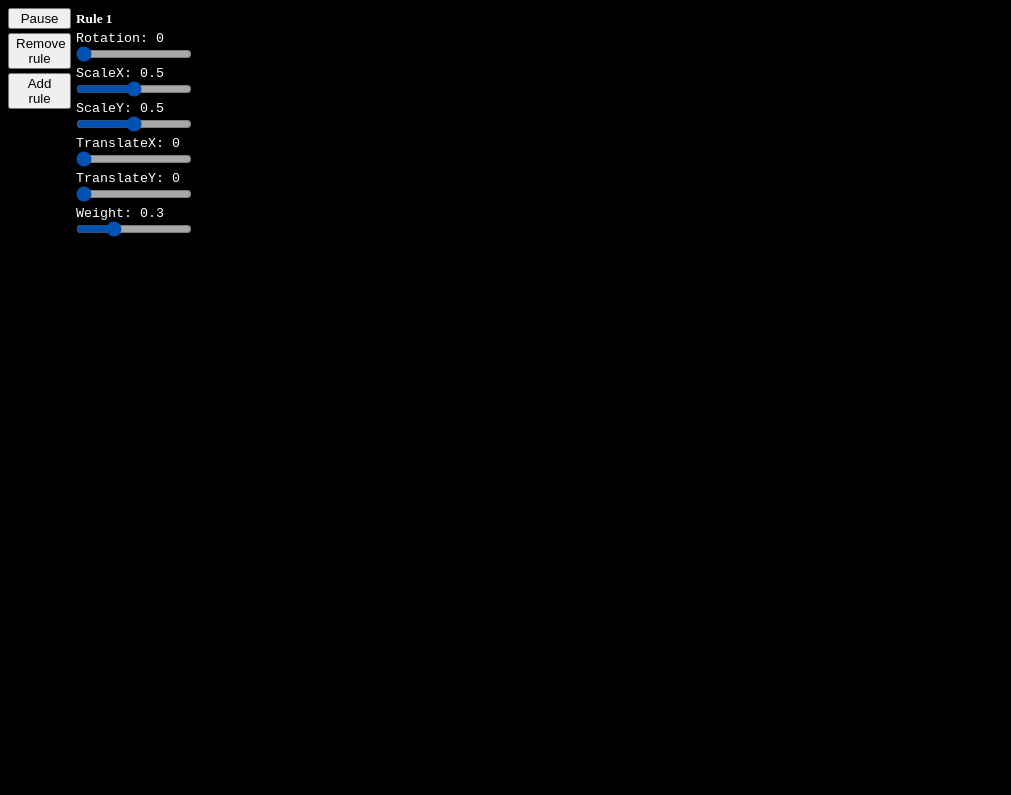
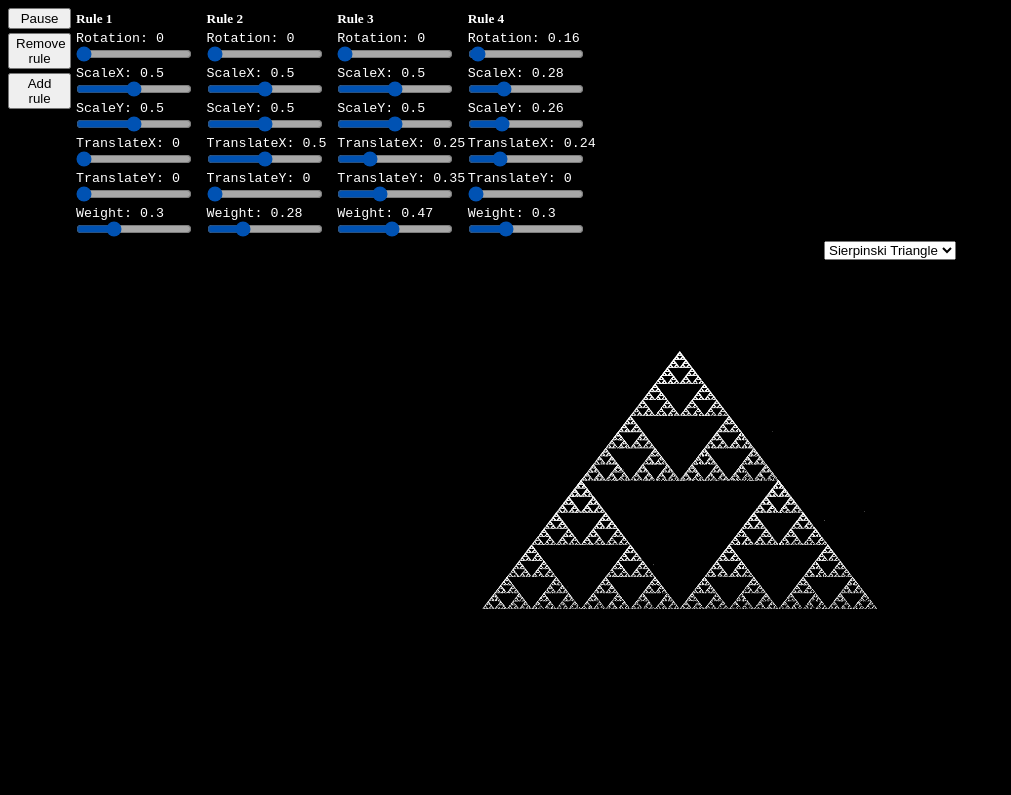
Before and after one commit to Pragyay/IFS-Fractals, a plain HTML site: page index.html in a window 1280 px wide. Shown: the whole page, without its empty margins (0-1011 px from the left). Drawn offline with Linux system fonts and the light colour scheme.

Commit message:
Added custom fractals

```diff
--- /dev/null
+++ b/fractals.js
@@ -0,0 +1,161 @@
+let BarnsleyFern = [
+    {
+        a: 0,
+        b: 0,
+        c: 0,
+        d: 0.2,
+        e: 0,
+        weight: 0.01,
+        color: "#FFFF00"
+    },
+    // succesively smaller leaflets
+    {
+        a: 0.85,
+        b: 0.04,
+        c: -0.04,
+        d: 0.85,
+        e: 0,
+        weight: 0.85 ,
+        color: "#24D82A"
+    },
+    // largest left hand leaflet
+    {
+        a: 0.20,
+        b: -0.26,
+        c: 0.23,
+        d: 0.22,
+        e: 0,
+        weight: 0.07,
+        color: "#CC0000"
+    },
+    // largest right hand leaflet
+    {
+        a: -0.15,
+        b: 0.28,
+        c: 0.26,
+        d: 0.24,
+        e: 0,
+        weight: 0.07,
+        color: "#0000CC"
+    }
+];
+
+// let MapleLeaf = [
+//     {
+//         a: 3.14,
+//         b: 0.14,
+//         c: 0.51,
+//         d: -0.08,
+//         e: -1.31,
+//         weight: 0.1,
+//         color: "#FFFFFF"
+//     },
+//     {
+//         a: 0.8,
+//         b:  0.62,
+//         c:  0.62,
+//         d: 1,
+//         e: -0.75,
+//         weight: 0.35,
+//         color: "#FF8000"
+//     },
+//     {
+//         a: 0.8,
+//         b: 0.646,
+//         c: 0.675,
+//         d: 0.675,
+//         e: -1,
+//         weight: 0.35,
+//         color: "#FFFF00"
+//     },
+//     {
+//         a: 0,
+//         b: 0.49,
+//         c: 0.5,
+//         d: 0.02,
+//         e: 1,
+//         weight: 0.2,
+//         color: "#FF99FF"
+//     }
+// ];
+
+let Vortex = [
+    {
+        a: 0.31,
+        b: -0.87,
+        c: -0.84,
+        d: 0.37,
+        e: 0.64,
+        weight: 0.912675,
+        color: "#00FFFF"
+    },
+    {
+        a: -0.9,
+        b: -0.55,
+        c: -0.35,
+        d: -0.19,
+        e: 0.28,
+        weight: 0.087325,
+        color: "#FFFFFF"
+    }
+];
+
+let IFSDragon = [
+    {
+        a: 0.93,
+        b: 0.7,
+        c: 0.87,
+        d: 0.01,
+        e: 0.48,
+        weight: 0.8,
+        color: "#00FFFF"
+    },
+    {
+        a: 0.76,
+        b:  0.8,
+        c: 0.47,
+        d: -0.03,
+        e: -0.02,
+        weight: 0.2,
+        color: "#FFFFFF"
+    }
+];
+
+let SierpinskiTriangle = [
+    {
+        a: 0,
+        b: 0.5,
+        c: 0.5,
+        d:0,
+        e: 0,
+        weight: 0.3,
+        color: "#FFFFFF"
+    },
+    {
+        a: 0,
+        b: 0.5,
+        c: 0.5,
+        d: 0.5,
+        e: 0,
+        weight: 0.28,
+        color: "#FFFFFF"
+    },
+    {
+        a: 0,
+        b: 0.5,
+        c: 0.5,
+        d: 0.25,
+        e: 0.35,
+        weight: 0.47,
+        color: "#FFFFFF"
+    },
+    {
+        a: 0.16,
+        b: 0.28,
+        c: 0.26,
+        d: 0.24,
+        e: 0,
+        weight: 0.3,
+        color: "#FFFFFF"
+    }
+];
--- a/index.html
+++ b/index.html
@@ -33,60 +33,71 @@
                 <input id = "weight1" type="range" min="0" max="1" step=".01" value="0.3" oninput="updateValue(this, this.value)">
             </div>
 
-            <!-- <div id="div2" class="rule">
+            <div id="div2" class="rule">
                 <h5>Rule 2  </h5>
                 <p>Rotate </p>
-                <input id = "a2" class="rotate" type="range" min="0" max="6.28" step=".04" value="0" onchange="updateValue(this, this.value)">
+                <input id = "a2" class="rotate" type="range" min="0" max="6.28" step=".04" value="0" oninput="updateValue(this, this.value)">
                 <p>ScaleX </p>
-                <input id = "b2" class="scale" type="range" min="0" max="1" step=".01" value="0.5" onchange="updateValue(this, this.value)">
+                <input id = "b2" class="scale" type="range" min="0" max="1" step=".01" value="0.5" oninput="updateValue(this, this.value)">
                 <p>ScaleY </p>
-                <input id = "c2" class="scale" type="range" min="0" max="1" step=".01" value="0.5" onchange="updateValue(this, this.value)">
+                <input id = "c2" class="scale" type="range" min="0" max="1" step=".01" value="0.5" oninput="updateValue(this, this.value)">
                 <p>TranslateX </p>
-                <input id = "d2" class="translate" type="range" min="0" max="1" step=".01" value="0.5" onchange="updateValue(this, this.value)">
+                <input id = "d2" class="translate" type="range" min="0" max="1" step=".01" value="0.5" oninput="updateValue(this, this.value)">
                 <p>TranslateY </p>
-                <input id = "e2" class="translate" type="range" min="0" max="1" step=".01" value="0" onchange="updateValue(this, this.value)">
+                <input id = "e2" class="translate" type="range" min="0" max="1" step=".01" value="0" oninput="updateValue(this, this.value)">
                 <p>Weight </p>
-                <input id = "weight2" type="range" min="0" max="1" step=".01" value="0.28" onchange="updateValue(this, this.value)">
+                <input id = "weight2" type="range" min="0" max="1" step=".01" value="0.28" oninput="updateValue(this, this.value)">
             </div>
 
             <div id="div3" class="rule">
                 <h5>Rule 3</h5>
                 <p>Rotate </p>
-                <input id = "a3" class="rotate" type="range" min="0" max="6.28" step=".04" value="0" onchange="updateValue(this, this.value)">
+                <input id = "a3" class="rotate" type="range" min="0" max="6.28" step=".04" value="0" oninput="updateValue(this, this.value)">
                 <p>ScaleX </p>
-                <input id = "b3" class="scale" type="range" min="0" max="1" step=".01" value="0.5" onchange="updateValue(this, this.value)">
+                <input id = "b3" class="scale" type="range" min="0" max="1" step=".01" value="0.5" oninput="updateValue(this, this.value)">
                 <p>ScaleY </p>
-                <input id = "c3" class="scale" type="range" min="0" max="1" step=".01" value="0.5" onchange="updateValue(this, this.value)">
+                <input id = "c3" class="scale" type="range" min="0" max="1" step=".01" value="0.5" oninput="updateValue(this, this.value)">
                 <p>TranslateX </p>
-                <input id = "d3" class="translate" type="range" min="0" max="1" step=".01" value="0.25" onchange="updateValue(this, this.value)">
+                <input id = "d3" class="translate" type="range" min="0" max="1" step=".01" value="0.25" oninput="updateValue(this, this.value)">
                 <p>TranslateY </p>
-                <input id = "e3" class="translate" type="range" min="0" max="1" step=".01" value="0.35" onchange="updateValue(this, this.value)">
+                <input id = "e3" class="translate" type="range" min="0" max="1" step=".01" value="0.35" oninput="updateValue(this, this.value)">
                 <p>Weight </p>
-                <input id = "weight3" type="range" min="0" max="1" step=".01" value="0.47   " onchange="updateValue(this, this.value)">
-            </div> -->
+                <input id = "weight3" type="range" min="0" max="1" step=".01" value="0.47" oninput="updateValue(this, this.value)">
+            </div>
 
-            <!-- <div id="div4" class="rule">
+            <div id="div4" class="rule">
                 <h5>Rule 4</h5>
                 <p>Rotate </p>
-                <input id = "a4" class="rotate" type="range" min="0" max="6.28" step=".04" value="0.15" onchange="updateValue(this, this.value)">
+                <input id = "a4" class="rotate" type="range" min="0" max="6.28" step=".04" value="0.15" oninput="updateValue(this, this.value)">
                 <p>ScaleX </p>
-                <input id = "b4" class="scale" type="range" min="0" max="1" step=".01" value="0.28" onchange="updateValue(this, this.value)">
+                <input id = "b4" class="scale" type="range" min="0" max="1" step=".01" value="0.28" oninput="updateValue(this, this.value)">
                 <p>ScaleY </p>
-                <input id = "c4" class="scale" type="range" min="0" max="1" step=".01" value="0.26" onchange="updateValue(this, this.value)">
+                <input id = "c4" class="scale" type="range" min="0" max="1" step=".01" value="0.26" oninput="updateValue(this, this.value)">
                 <p>TranslateX </p>
-                <input id = "d4" class="translate" type="range" min="0" max="1" step=".01" value="0.24" onchange="updateValue(this, this.value)">
+                <input id = "d4" class="translate" type="range" min="0" max="1" step=".01" value="0.24" oninput="updateValue(this, this.value)">
                 <p>TranslateY </p>
-                <input id = "e4" class="translate" type="range" min="0" max="1" step=".01" value="0" onchange="updateValue(this, this.value)">
+                <input id = "e4" class="translate" type="range" min="0" max="1" step=".01" value="0" oninput="updateValue(this, this.value)">
                 <p>Weight </p>
-                <input id = "weight4" type="range" min="0" max="1" step=".01" value="0.3" onchange="updateValue(this, this.value)">
-            </div> -->
+                <input id = "weight4" type="range" min="0" max="1" step=".01" value="0.3" oninput="updateValue(this, this.value)">
+            </div>
 
         </div>
     </div>
 
-    <canvas id="canvas"></canvas>
+    <div id="canvas_container">
+        <form id="choose_fractal" action="#">
+            <select name="fractal" id="fractal" onchange="updateParameters();">
+                <option value="Sierpinski Triangle">Sierpinski Triangle</option>
+                <option value="Barnsley Fern">Barnsley Fern</option>
+                <option value="Vortex">Vortex</option>
+                <option value="IFS Dragon">IFS Dragon</option>
+                <option value="Maple Leaf">Maple Leaf</option>
+            </select>
+        </form>
+        <canvas id="canvas"></canvas>
+    </div>
 
-    <!-- <script src="main.js"></script> -->
+    <script src="fractals.js"></script>
     <script src="rules.js"></script>
 </body>
 </html>
--- a/rules.js
+++ b/rules.js
@@ -37,6 +37,16 @@ function getRule(rules){
 function plot(x, y){
     context.fillStyle = "white";
     context.fillRect(x * 800, -y * 800, 1, 1);
+}
+
+function pauseUnpause(){
+    paused = !paused;
+    if(!paused){
+        iterate();
+        pauseBtn.innerHTML = "Pause";
+    }else{
+        pauseBtn.innerHTML = "Start";
+    }
 }
 
 // initializes rules array
@@ -136,20 +146,14 @@ function updateValue(ele, value){
     if(paused){
         paused = false;
         pauseBtn.innerHTML = "Pause";
+        iterate();
     }
-    // iterate();
 }
 
 // update parameters and canvas when apply button is clicked
 let pauseBtn = document.getElementById("pauseBtn");
 pauseBtn.addEventListener('click', function(){
-    paused = !paused;
-    if(!paused){
-        iterate();
-        pauseBtn.innerHTML = "Pause";
-    }else{
-        pauseBtn.innerHTML = "Start";
-    }
+    pauseUnpause();
 });
 
 let add_rule_btn = document.getElementById("add_rule"),
@@ -157,7 +161,7 @@ let add_rule_btn = document.getElementById("add_rule"),
 
 let rules_list_div = document.getElementById("rules_list");
 
-let rule_number = 1;
+let rule_number = 4;
 
 add_rule_btn.addEventListener("click", function(){
         // alert("btn clicked");
@@ -202,6 +206,89 @@ remove_rule_btn.addEventListener("click", function(){
     }
 });
 
+function addRuleWithValues(fractal){
+    let rule = document.createElement("div");
+
+    rule_number += 1;
+    // console.log(rule_number);
+
+    rule.innerHTML = `<div id="div${rule_number}" class="rule">
+    <h5>Rule ${rule_number}</h5>
+    <p>A </p>
+    <input id = "a${rule_number}" type="range" min="-1" max="1" step=".01" value="${fractal.a}" oninput="updateValue(this, this.value)">
+    <p>B </p>
+    <input id = "b${rule_number}" type="range" min="-1" max="1" step=".01" value="${fractal.b}" oninput="updateValue(this, this.value)">
+    <p>C </p>
+    <input id = "c${rule_number}" type="range" min="-1" max="1" step=".01" value="${fractal.c}" oninput="updateValue(this, this.value)">
+    <p>D </p>
+    <input id = "d${rule_number}" type="range" min="-1" max="1" step=".01" value="${fractal.d}" oninput="updateValue(this, this.value)">
+    <p>E </p>
+    <input id = "e${rule_number}" type="range" min="-2" max="2" step=".01" value="${fractal.e}" oninput="updateValue(this, this.value)">
+    <p>Weight </p>
+    <input id = "weight${rule_number}" type="range" min="0" max="1" step=".01" value="${fractal.weight}" oninput="updateValue(this, this.value)">
+    </div>`
+
+    rules_list_div.appendChild(rule);
+
+}
+
+function updateParameters(){
+    paused = true;
+    // get the fractal that is selected
+    let option = document.getElementById("fractal");
+    let selected_fractal = option.options[option.selectedIndex].value;
+
+    // clear rules <div> inside rules_list <div>
+    while(rules_list_div.firstChild){
+            rules_list_div.removeChild(rules_list_div.lastChild);
+    }
+    // reset rule_number to 0
+    rule_number = 0;
+
+    // clear rules array
+    rules = [];
+
+    // clear canvas
+    context.clearRect(-width/4, -height, width, height);
+
+    if(selected_fractal === "Barnsley Fern"){
+        // console.log("updated parameters 1");
+        for(let i=0;i<4;i++){
+            addRuleWithValues(BarnsleyFern[i]);
+        }
+        init(rules);
+    }
+    else if(selected_fractal === "Vortex"){
+        // console.log("updated parameters 2");
+        for(let i=0;i<2;i++){
+            addRuleWithValues(Vortex[i]);
+        }
+        init(rules);
+    }
+    else if(selected_fractal === "IFS Dragon"){
+        // console.log("updated parameters 2");
+        for(let i=0;i<2;i++){
+            addRuleWithValues(IFSDragon[i]);
+        }
+        init(rules);
+    }
+    else if(selected_fractal === "Maple Leaf"){
+        // console.log("updated parameters 2");
+        for(let i=0;i<4;i++){
+            addRuleWithValues(MapleLeaf[i]);
+        }
+        init(rules);
+    }
+    else if(selected_fractal === "Sierpinski Triangle"){
+        // console.log("updated parameters 2");
+        for(let i=0;i<4;i++){
+            addRuleWithValues(SierpinskiTriangle[i]);
+        }
+        init(rules);
+    }
+    pauseUnpause();
+}
+
 
 let canvas = document.getElementById("canvas"),
     context = canvas.getContext("2d"),
--- a/style.css
+++ b/style.css
@@ -2,15 +2,27 @@ body{
     background-color: black;
     color: white;
 }
+
+#canvas_container{
+    position: relative;
+    width: 50%;
+    height: 23em;
+    margin: 0px auto;
+}
+
+#choose_fractal{
+    position: absolute;
+    right: 0;
+}
+
 #canvas{
-    position: absolute;
-    bottom: 1%;
-    left: 15%;
-    height: 70%;
-    width: 70%;
-    /* background-color: aqua; */
+    width: 100%;
+    height: 100%;
+    background-color: black;
     z-index: -1;
 }
+
+
 
 #container{
     display: flex;
```
